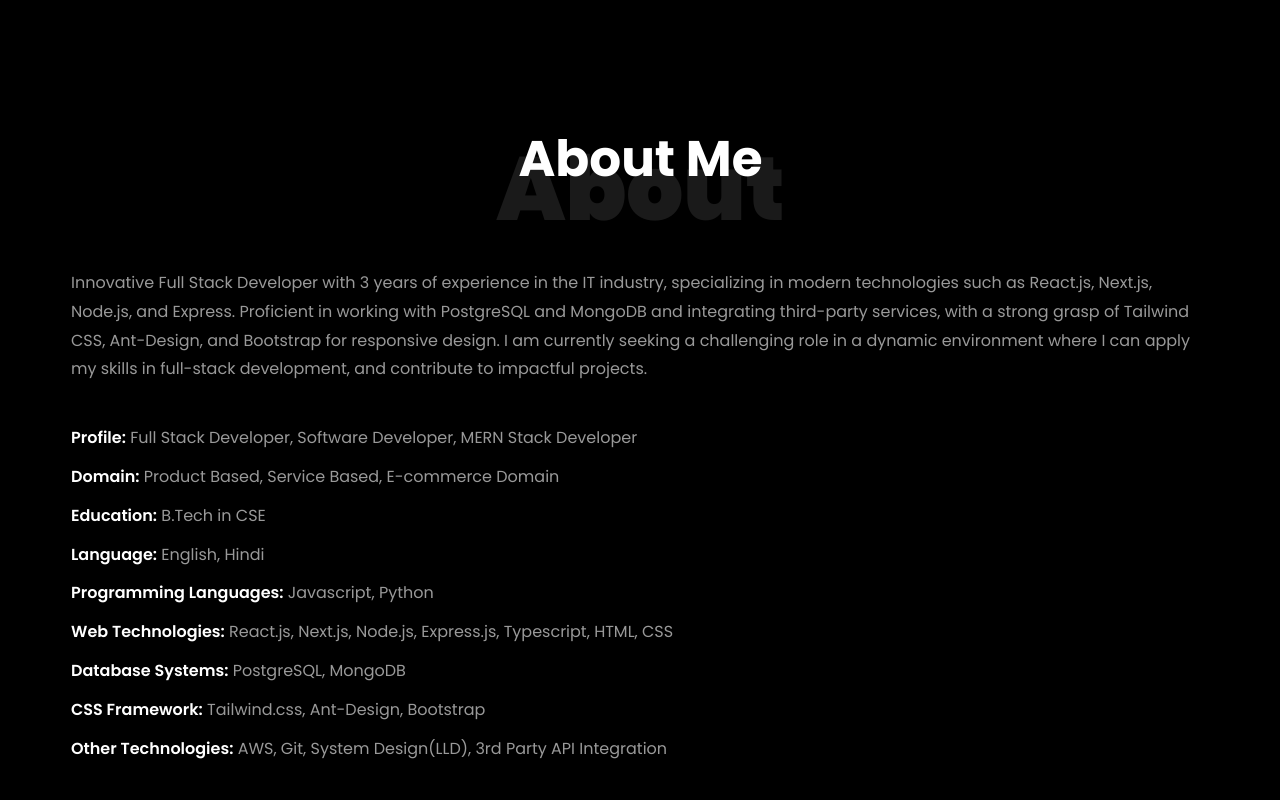
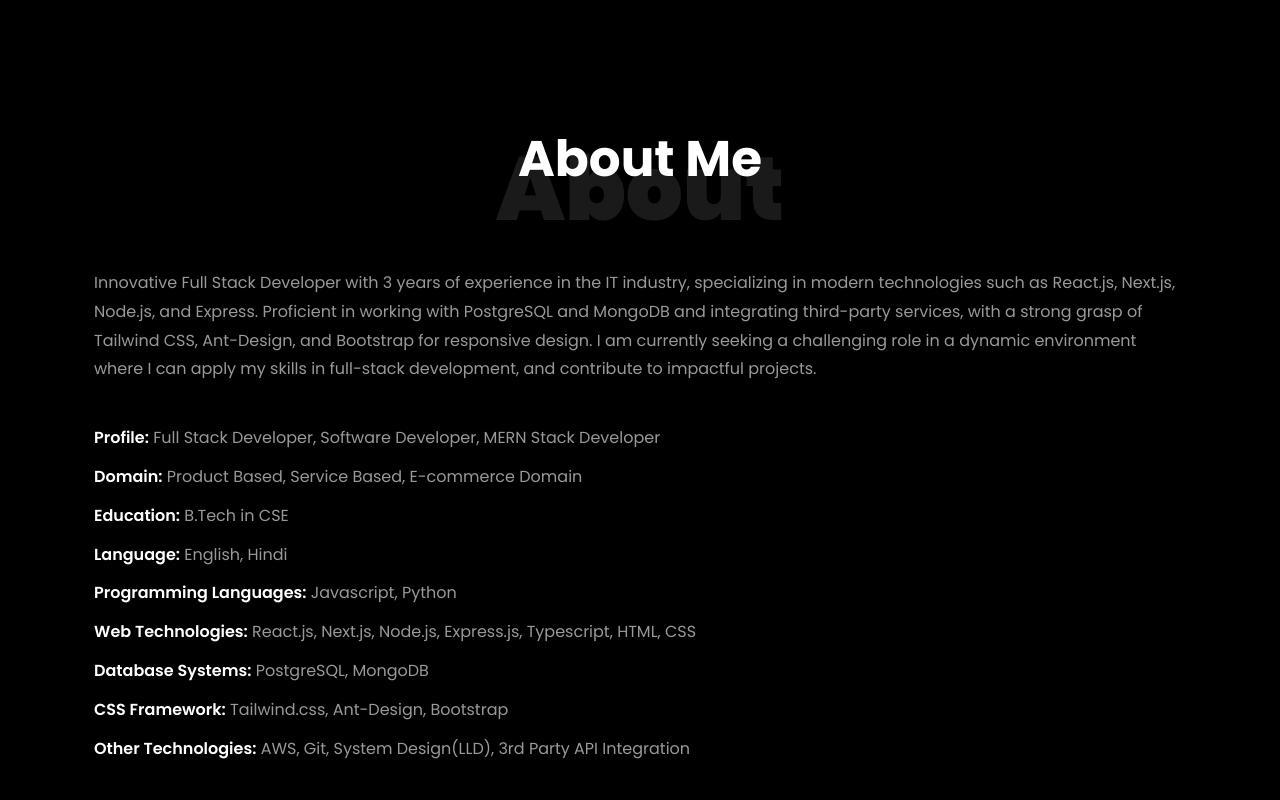
Before and after one commit to naveenkumar163/naveen-portfolio, a plain HTML site: page index.html in a window 1280 px wide. Shown: the part 740-1540 px from the top of the page. Drawn offline with Linux system fonts and the light colour scheme; files whose address does not match are found by name.

Commit message:
Update index.html

```diff
--- a/index.html
+++ b/index.html
@@ -77,14 +77,14 @@
 		<div class="container">
 			<div class="row">
 				<div class="row d-flex align-items-stretch">
-					<div class="col-md-12 col-lg-12 pl-3 pb-5">
+					<div class="col-md-12 col-lg-12 pb-5">
 						<div class="row justify-content-center pb-5">
 							<div class="col-md-10 heading-section text-center ftco-animate">
 								<h1 class="big big-2">About</h1>
 								<h2 class="mb-4">About Me</h2>
 							</div>
 						</div>
-						<div class="row justify-content-start pb-3">
+						<div class="row justify-content-start pb-3 px-4">
 							<div class="col-md-12 heading-section ftco-animate">
 								<p class="">Innovative Full Stack Developer with 3 years of experience in the IT industry,
 									specializing in modern technologies such as React.js, Next.js, Node.js, and Express.
```
